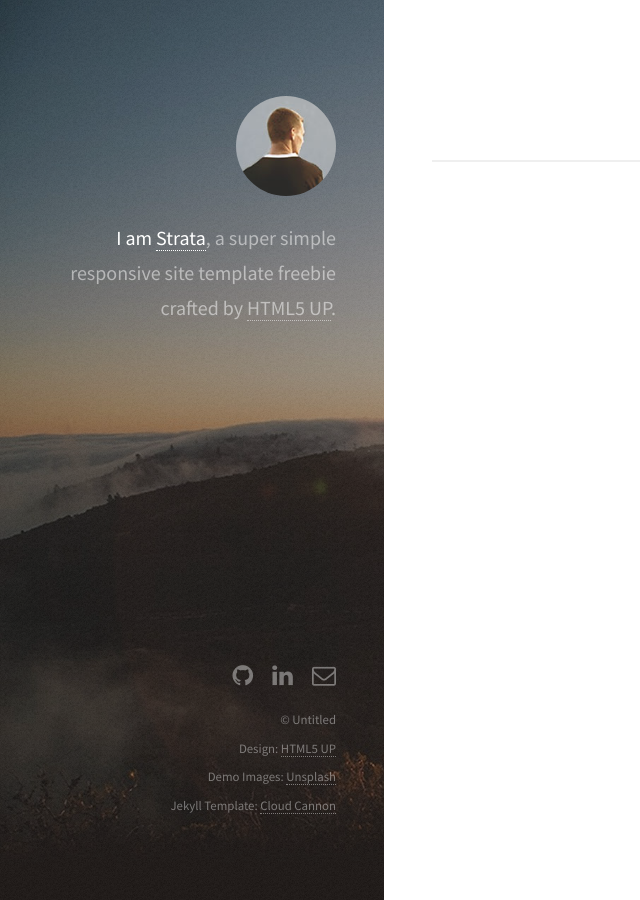
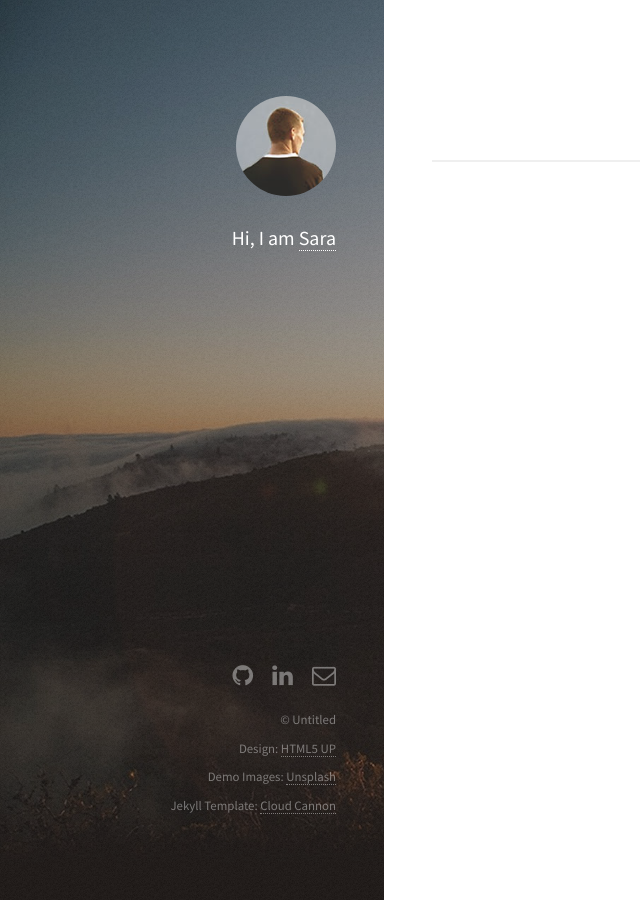
Before and after one commit to SiruoWang/SiruoWang.github.io, a Jekyll site: the page built from index.html, in a window 1280 px wide. Shown: the whole page, without its empty margins (0-640 px from the left). Built offline with Jekyll 4.4.1, drawn with Linux system fonts in a browser that asks for light colours.

Commit message:
Update default.html

```diff
--- a/_layouts/default.html
+++ b/_layouts/default.html
@@ -22,9 +22,8 @@
 
       <header id="header">
           <a href="#" class="image avatar"><img src="/images/avatar.jpg" alt="" /></a>
-          <h1><strong>I am <a href="/">Strata</a></strong>, a super simple<br />
-          responsive site template freebie<br />
-          crafted by <a href="http://html5up.net">HTML5 UP</a>.</h1>
+          <h1><strong>Hi, I am <a href="/">Sara</a></strong><br />
+          </h1>
       </header>
 
 
```
